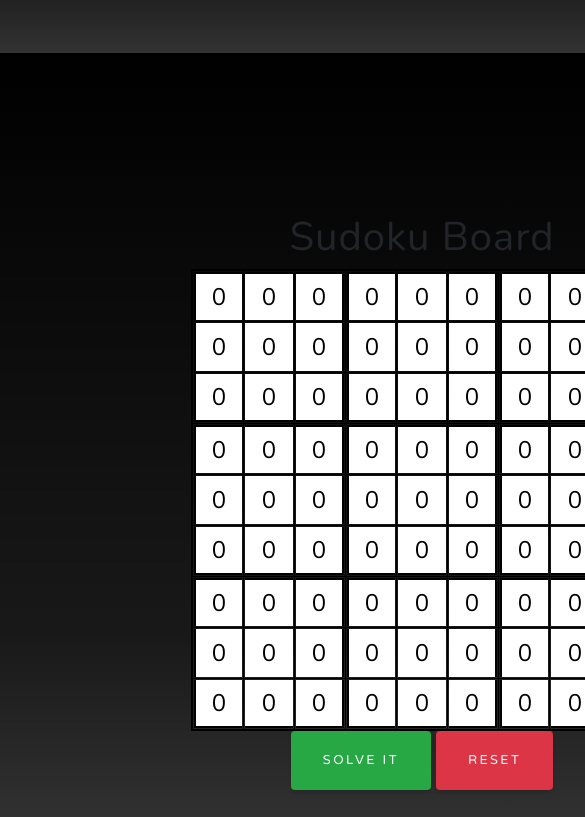
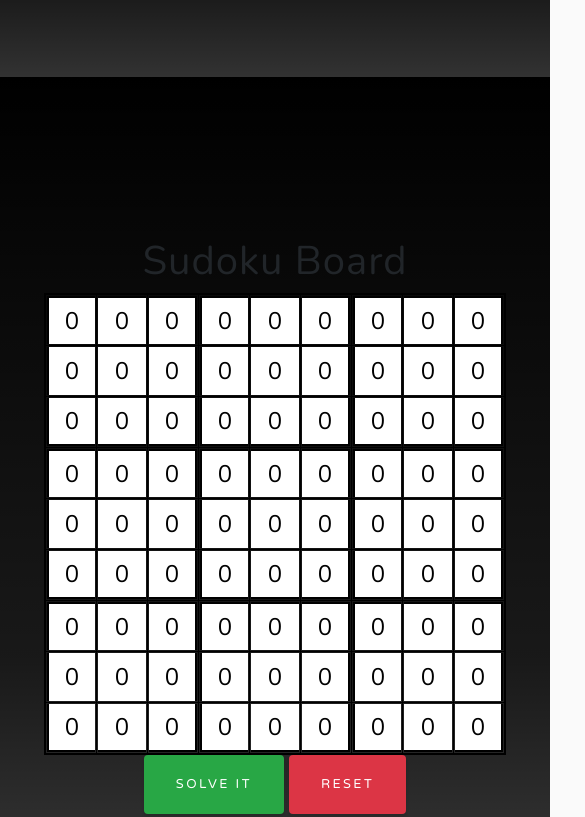
Before and after one commit to sr4saurabh/Sudoku, a plain HTML site: page index.html in a window 390 px wide. Shown: the part 947-1764 px from the top of the page, 585 px wide, since content can reach past the window. Drawn offline with nearby package versions, Linux system fonts and the light colour scheme.

Commit message:
Update index.html
final viewpoint for mobile view fixed!

```diff
--- a/index.html
+++ b/index.html
@@ -17,15 +17,17 @@
         <style type="text/css">
 
             html, body {
-              width: 100vh;
+              min-width: 550px;
               background-color: #FAFAFA
             }
 
             table {
+
               border: 2px solid #000000;
             }
 
             td {
+
               border: 1px solid #000000;
               text-align: center;
               vertical-align: middle;
```
